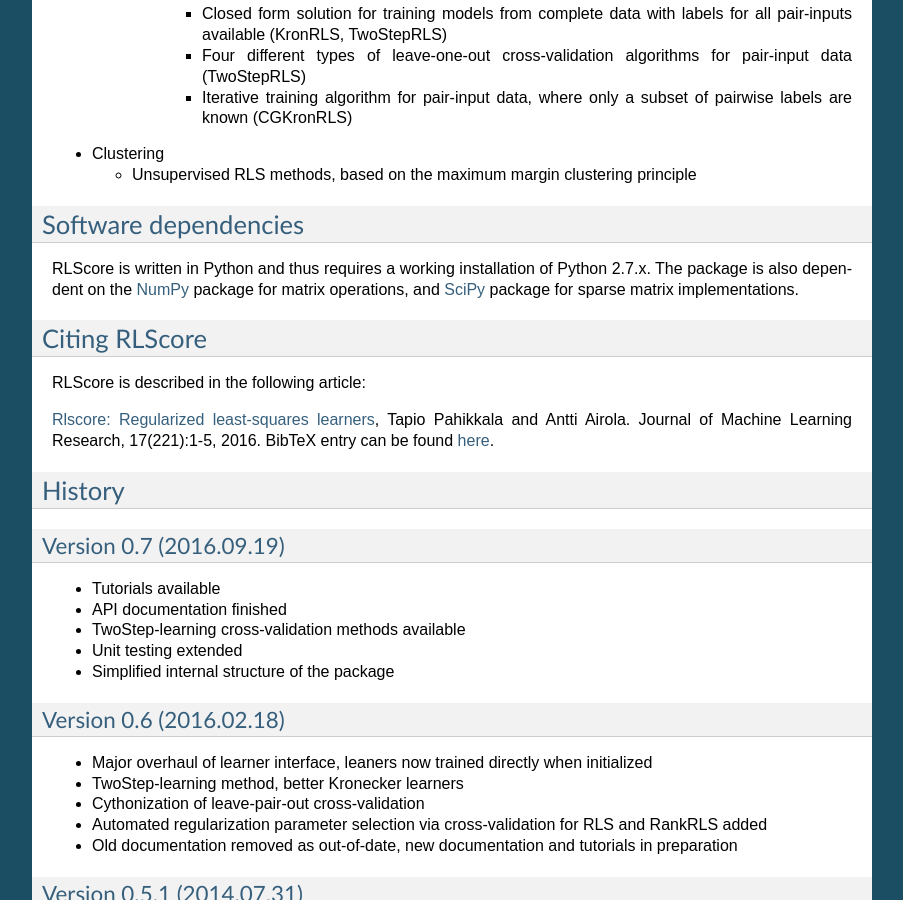
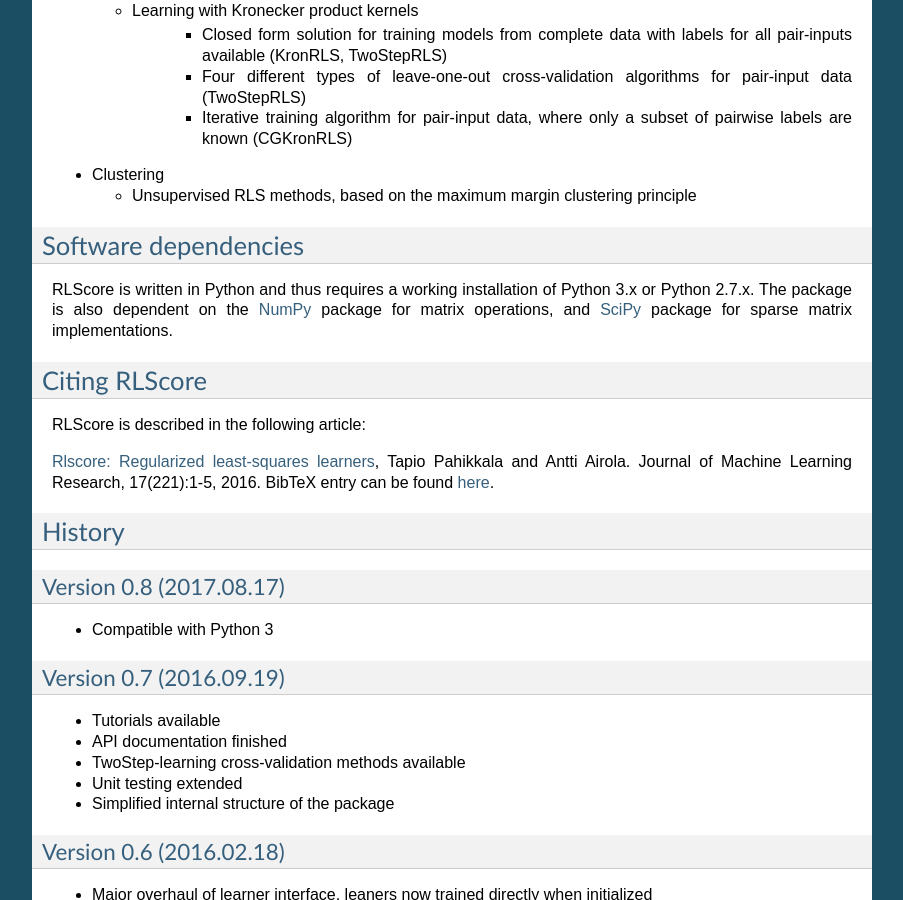
Before and after one commit to aatapa/RLScore, a Sphinx documentation site: the page built from docs/README.rst, in a window 1280 px wide and 900 px high, scrolled down 1714 px. Shown: the whole window, without its empty margins (198-1101 px from the left). Built offline with Sphinx 7.4.7, drawn with Linux system fonts in a browser that asks for light colours; some of the changed text lies outside the part shown.

Commit message:
update for next version

```diff
--- a/docs/README.rst
+++ b/docs/README.rst
@@ -10,9 +10,9 @@
                   `Antti Airola <https://scholar.google.fi/citations?user=5CPOSr0AAAAJ>`_
 :Email:           firstname.lastname@utu.fi
 :Homepage:        `http://staff.cs.utu.fi/~aatapa/software/RLScore <http://staff.cs.utu.fi/~aatapa/software/RLScore>`_
-:Version:         0.7
+:Version:         0.8
 :License:         `The MIT License <LICENCE.TXT>`_
-:Date:            September 19. 2016
+:Date:            August 17. 2017
 
 .. contents::
 
@@ -85,7 +85,7 @@
 =====================
 
 RLScore is written in Python and thus requires a working
-installation of Python 2.7.x. The package is also dependent on
+installation of Python 3.x or Python 2.7.x. The package is also dependent on
 the `NumPy <http://numpy.scipy.org/>`_ package for matrix
 operations, and `SciPy <http://www.scipy.org/>`_ package for sparse
 matrix implementations.
@@ -100,6 +100,10 @@
 
 History
 =======
+
+Version 0.8 (2017.08.17)
+------------------------
+- Compatible with Python 3
 
 Version 0.7 (2016.09.19)
 ------------------------
```
